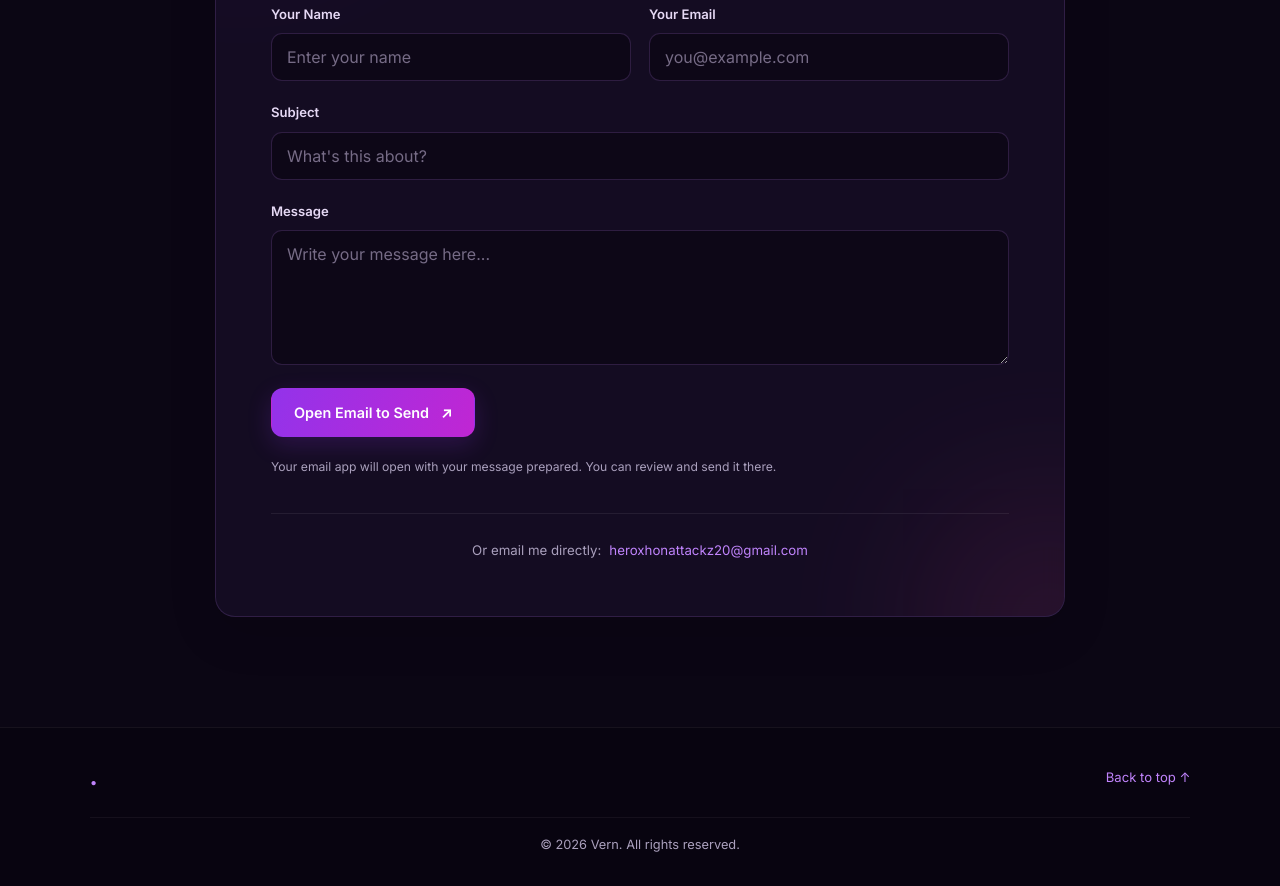
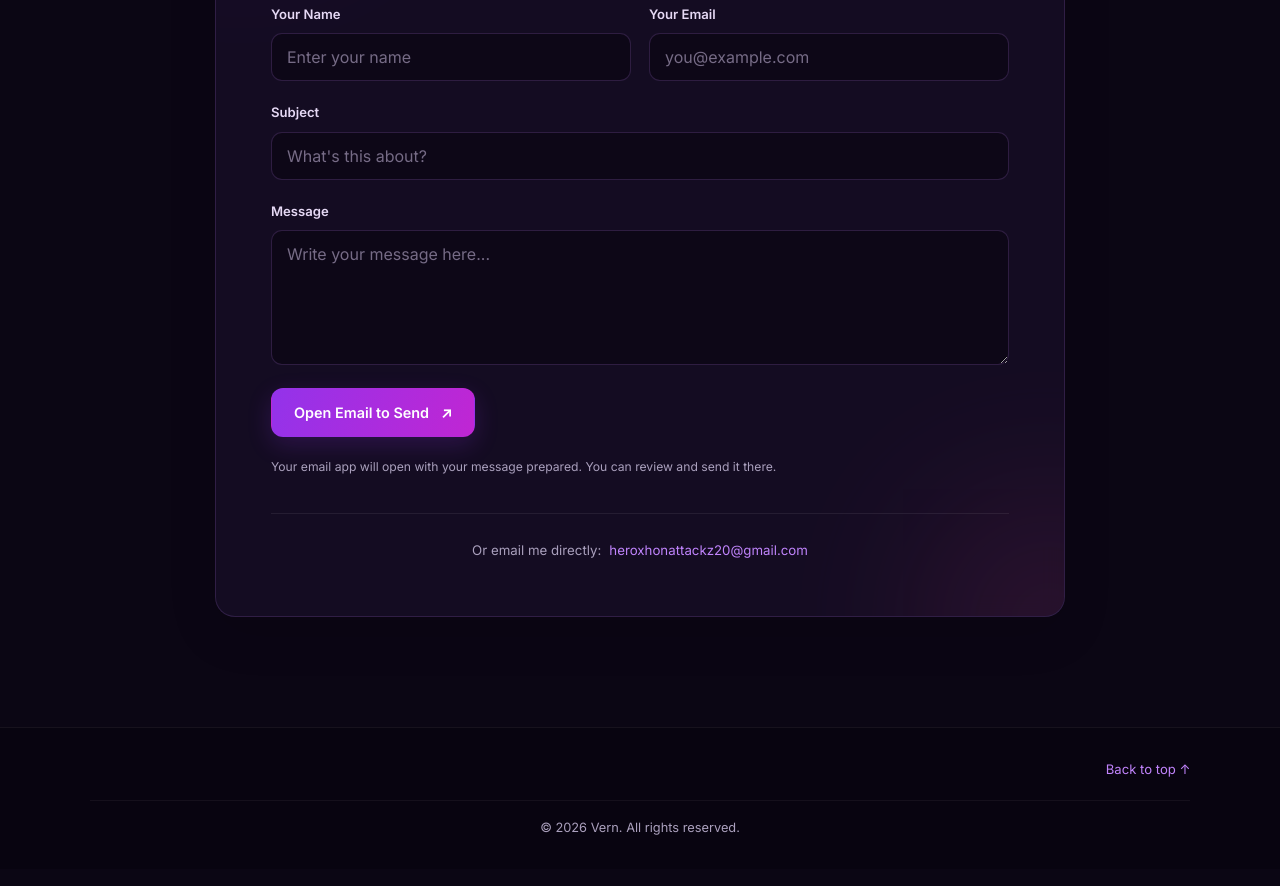
Before and after one commit to imdevx05/Portfolio, a plain HTML site: page index.html in a window 1280 px wide. Shown: the part 3407-4293 px from the top of the page. Drawn offline with Linux system fonts and the light colour scheme.

Commit message:
Update index.html

```diff
--- a/index.html
+++ b/index.html
@@ -399,7 +399,7 @@
     </main>
 
     <footer class="footer">
-        <a href="#home" class="logo"><span>.</span></a>
+        <a href="#home" class="logo"><span></span></a>
         <p></p>
         <a href="#home" class="back-to-top">Back to top ↑</a>
         <p class="copyright">
```
